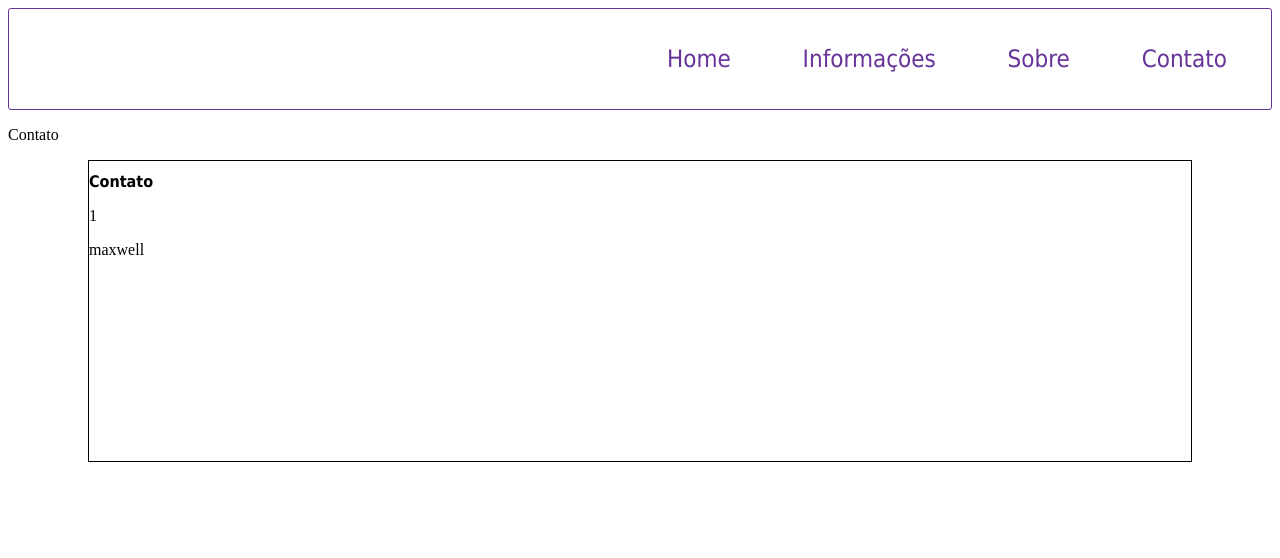
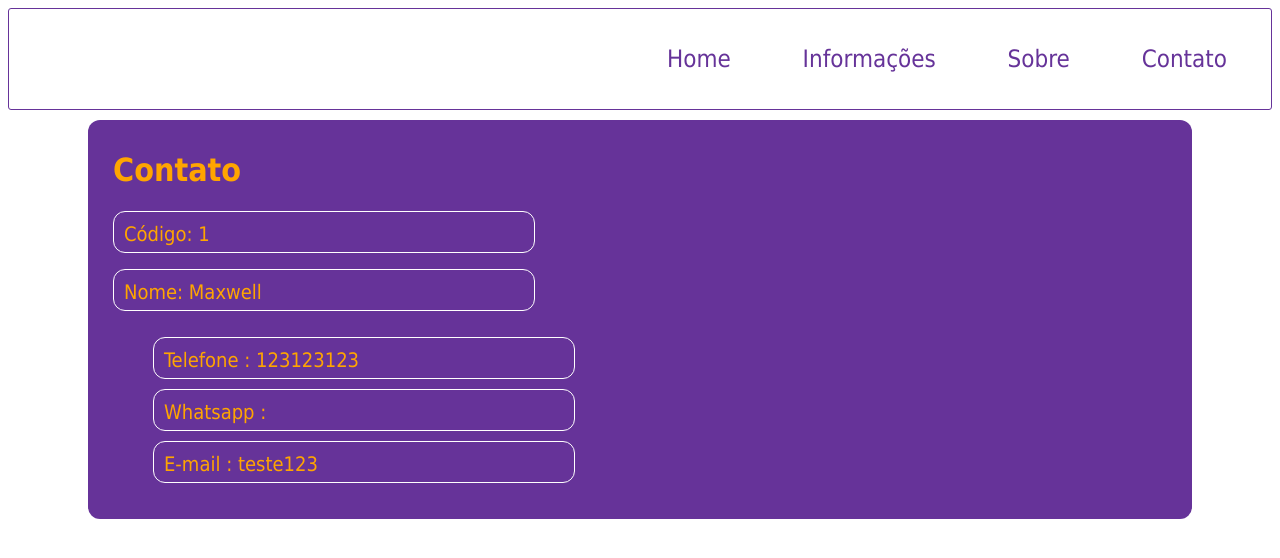
Before and after one commit to MaxwellJalves/escola, a React (Create React App) app in the folder front-end/: page /contato in a window 1280 px wide. Shown: the top 558 px of the page. Built offline with nearby package versions, Linux system fonts and the light colour scheme.

Commit message:
implementado o consumo dos dados do contato

```diff
--- a/front-end/src/componets/card-contato/CardContato.tsx
+++ b/front-end/src/componets/card-contato/CardContato.tsx
@@ -8,14 +8,30 @@ type usuario = {
 
 const CardContato = (us: usuario) => {
   const { contatos } = us
-  let { id, nome } = contatos.usuario
+  let { id, nome, contato } = contatos.usuario
 
   return (
     <S.Container>
       <S.Titulo>Contato</S.Titulo>
+      <div>
+        <S.TextoContato> Código: {id}</S.TextoContato>
+        <S.TextoContato>
+          {' '}
+          Nome: {nome.charAt(0).toUpperCase() + nome.substr(1)}
+        </S.TextoContato>
+      </div>
       <span>
-        <p>{id}</p>
-        <p>{nome}</p>
+        <ul>
+          <li>
+            <S.TextoContato>Telefone : {contato?.telefone}</S.TextoContato>
+          </li>
+          <li>
+            <S.TextoContato>Whatsapp : {contato?.whatsapp}</S.TextoContato>
+          </li>
+          <li>
+            <S.TextoContato>E-mail : {contato?.email}</S.TextoContato>
+          </li>
+        </ul>
       </span>
     </S.Container>
   )
--- a/front-end/src/componets/card-contato/style.ts
+++ b/front-end/src/componets/card-contato/style.ts
@@ -1,14 +1,54 @@
-import styled from "styled-components";
+import styled from 'styled-components'
 
 export const Container = styled.div`
   width: auto;
   min-width: 280px;
   min-height: 300px;
-  border: 1px solid;
+  background-color: rebeccapurple;
   margin: 10px 80px;
-`;
+  font-family: Tahoma;
+  padding: 10px 25px;
+  gap: 4px;
+  color: orange;
+  border-radius: 12px;
+  div {
+    margin-bottom: 10px;
+
+    height: 100px;
+    display: flex;
+    flex-direction: column;
+    justify-content: space-between;
+  }
+  span {
+    display: flex;
+    flex-direction: column;
+    align-items: flex-start;
+
+    li {
+      display: flex;
+      height: auto;
+      flex-direction: column;
+      margin-bottom: 10px;
+    }
+  }
+`
 
 export const Titulo = styled.h1`
-  font-size: medium;
+  font-size: 39;
   font-family: Tahoma;
-`;
+`
+
+export const TextoContato = styled.span`
+  display: flex;
+
+  justify-content: space-around;
+  border: 1px solid white;
+  width: 400px;
+  height: 20px;
+  padding: 10px;
+  font-size: 20px;
+  font-weight: 500;
+  font-style: normal;
+  font-family: Tahoma;
+  border-radius: 12px;
+`
--- a/front-end/src/pages/Contato.tsx
+++ b/front-end/src/pages/Contato.tsx
@@ -1,20 +1,18 @@
-import CardContato from "../componets/card-contato/CardContato";
-import Menu from "../componets/menu/Menu";
-import Mock from "../mock/Contato.json";
-import * as I from "../types";
+import CardContato from '../componets/card-contato/CardContato'
+import Menu from '../componets/menu/Menu'
+import Mock from '../mock/Contato.json'
+import * as I from '../types'
 
-let retorno: I.IListaDeContatos = Mock;
-let [usuario] = retorno.contatos;
+let retorno: I.IListaDeContatos = Mock
+let [usuario] = retorno.contatos
 
 const Contato = () => {
   return (
     <>
       <Menu />
-      <p>Contato</p>
-      {}
       <CardContato contatos={usuario} />
     </>
-  );
-};
+  )
+}
 
-export default Contato;
+export default Contato
```
